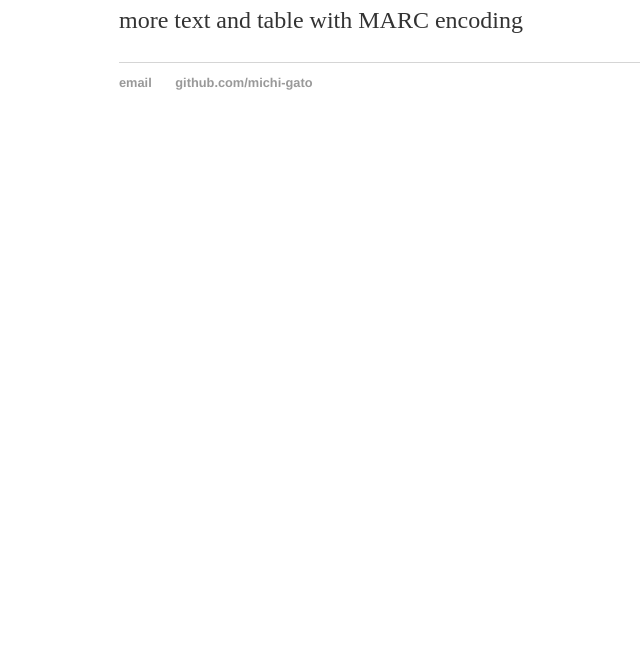
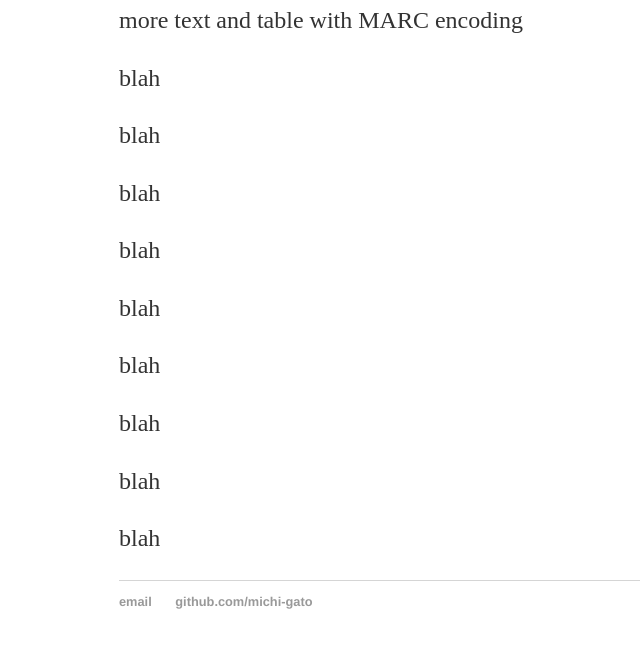
Before and after one commit to cat-alog/cat-alog.github.io, a Jekyll site: the page built from _posts/2018-03-11-dvd-MARC.md, in a window 1280 px wide. Shown: the part 579-1248 px from the top of the page, without its empty margins (73-713 px from the left). Built offline with Jekyll 4.4.1, drawn with Linux system fonts in a browser that asks for light colours; before the commit the page ends 900 px from its top, so only the background shows below that.

Commit message:
Update 2018-03-11-dvd-MARC.md

```diff
--- a/_posts/2018-03-11-dvd-MARC.md
+++ b/_posts/2018-03-11-dvd-MARC.md
@@ -9,3 +9,21 @@ date: 2018-03-11
 </div>
 
 more text and table with MARC encoding
+
+blah
+
+blah
+
+blah
+
+blah
+
+blah
+
+blah
+
+blah
+
+blah
+
+blah
```
